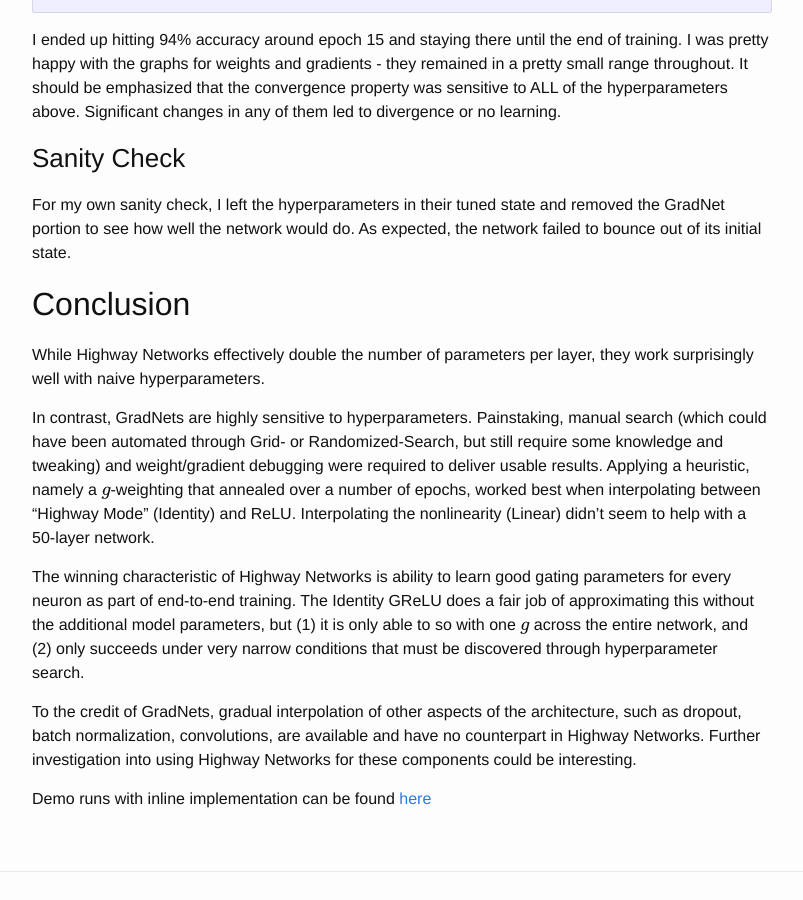
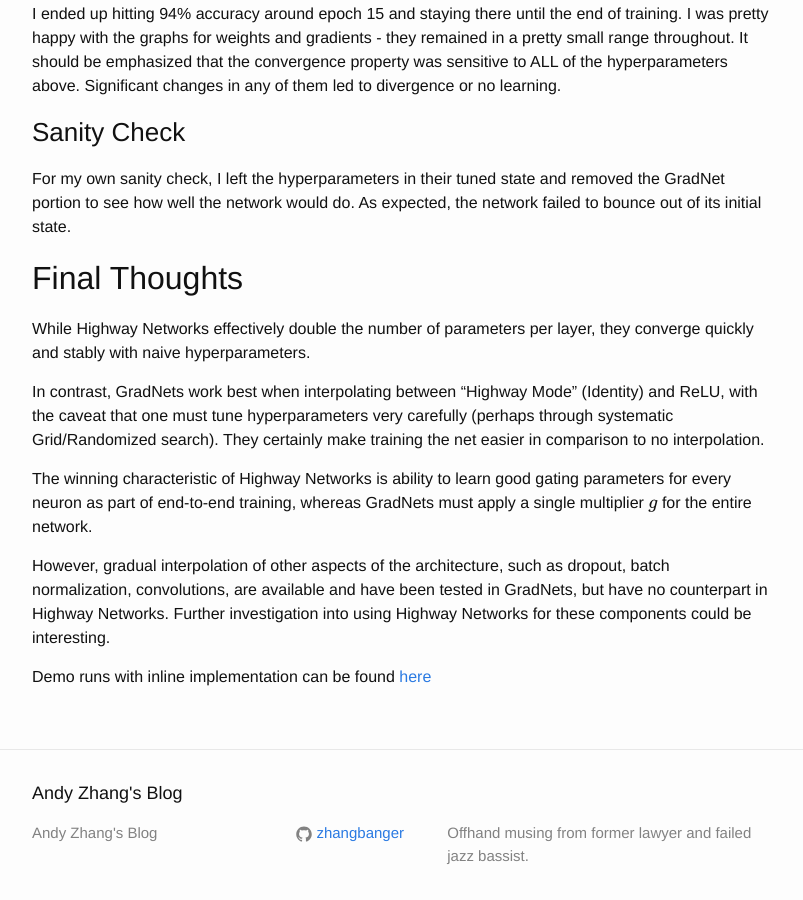
Before and after one commit to ZhangBanger/zhangbanger.github.io, a Jekyll site: the page built from _posts/2015-12-30-highway-net-vs-gradnet.md, in a window 1280 px wide and 900 px high, scrolled down 4680 px. Shown: the whole window, without its empty margins (238-1041 px from the left). Built offline with Jekyll 4.4.1, drawn with Linux system fonts in a browser that asks for light colours; Markdown is read by kramdown in place of the engine named in the settings; formulas are drawn with MathJax 3; some of the changed text lies outside the part shown.

Commit message:
Shorten highway vs grad conclusion

````diff
--- a/_posts/2015-12-30-highway-net-vs-gradnet.md
+++ b/_posts/2015-12-30-highway-net-vs-gradnet.md
@@ -147,11 +147,11 @@ def grelu_layer(x, input_size, output_size, g):
     return y
 ```
 
-Because of the multiplicative nature of backpropogation, I ended up with situations where I had exploding gradients and weights. I added a bit of monitoring and noted that the gradients tended to explode as `g` crossed $0.4 - 0.7$.
+Because of the multiplicative nature of backpropogation, I ended up with situations where I had exploding gradients and weights. I added a bit of monitoring to keep track of the L1 norm of both.
 
 To understand how this happens, here's an example. Suppose `y_` is non-zero and `y` is very close to zero. `log(y)` is a very big negative number, and gets multiplied by a non-zero `- y_`. When gradients flow more freely as `g` increases, this large number is multipled and summed across many nodes in many layers.
 
-The value of gradient $dW$ at a given layer is $dx \times dy$. $dy$ is that big number that came from the next layer, and $dx$ is the activation from previous layer. This can lead to exponential growth in the gradient under the wrong conditions.
+The value of gradient $dW$ at a given layer is $dx \times dy$. $dy$ is that big number that came from the next layer, and $dx$ is the activation from previous layer. Repeating the process down all layers through backprop can lead to exponential growth under the wrong conditions.
 
 A good proxy for big activations is big weights, so I collected those as well. I noticed some weight explosion, so I applied the `relu6` activation, which clips the output of the unit. It prevented gradient explosion, but at saturation in hidden layers, the network quickly diverges without means to recover.
 
@@ -188,16 +188,14 @@ I ended up hitting 94% accuracy around epoch 15 and staying there until the end
 
 For my own sanity check, I left the hyperparameters in their tuned state and removed the GradNet portion to see how well the network would do. As expected, the network failed to bounce out of its initial state.
 
-## Conclusion
+## Final Thoughts
 
-While Highway Networks effectively double the number of parameters per layer, they work surprisingly well with naive hyperparameters.
+While Highway Networks effectively double the number of parameters per layer, they converge quickly and stably with naive hyperparameters.
 
-In contrast, GradNets are highly sensitive to hyperparameters. Painstaking, manual search (which could have been automated through Grid- or Randomized-Search, but still require some knowledge and tweaking) and weight/gradient debugging were required to deliver usable results. Applying a heuristic, namely a $g$-weighting that annealed over a number of epochs, worked best when interpolating between "Highway Mode" (Identity) and ReLU. Interpolating the nonlinearity (Linear) didn't seem to help with a 50-layer network.
+In contrast, GradNets work best when interpolating between "Highway Mode" (Identity) and ReLU, with the caveat that one must tune hyperparameters very carefully (perhaps through systematic Grid/Randomized search). They certainly make training the net easier in comparison to no interpolation.
 
-The winning characteristic of Highway Networks is ability to learn good gating parameters for every neuron as part of end-to-end training. The Identity GReLU does a fair job of approximating this without the additional model parameters, but
-(1) it is only able to so with one $g$ across the entire network, and
-(2) only succeeds under very narrow conditions that must be discovered through hyperparameter search.
+The winning characteristic of Highway Networks is ability to learn good gating parameters for every neuron as part of end-to-end training, whereas GradNets must apply a single multiplier $g$ for the entire network.
 
-To the credit of GradNets, gradual interpolation of other aspects of the architecture, such as dropout, batch normalization, convolutions, are available and have no counterpart in Highway Networks. Further investigation into using Highway Networks for these components could be interesting.
+However, gradual interpolation of other aspects of the architecture, such as dropout, batch normalization, convolutions, are available and have been tested in GradNets, but have no counterpart in Highway Networks. Further investigation into using Highway Networks for these components could be interesting.
 
 Demo runs with inline implementation can be found [here](https://github.com/ZhangBanger/highway-vs-gradnet)
````
